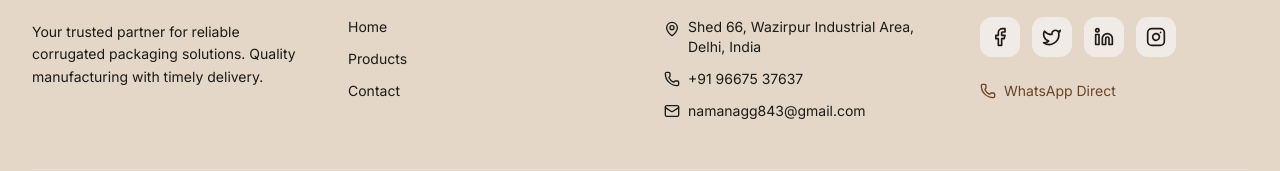
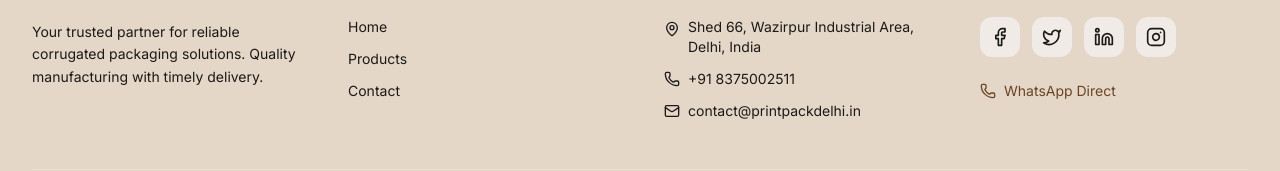
Before and after one commit to dheerajNexadvent04/dheerajNexadvent04, a React (Vite) app in the folder apps/web/: page / in a window 1280 px wide. Shown: the part 6568-6739 px from the top of the page. Built offline with nearby package versions, Linux system fonts and the light colour scheme.

Commit message:
Update Footer.jsx

```diff
--- a/apps/web/src/components/Footer.jsx
+++ b/apps/web/src/components/Footer.jsx
@@ -63,11 +63,11 @@ function Footer() {
               </li>
               <li className="flex items-center gap-2">
                 <Phone className="w-4 h-4 flex-shrink-0" />
-                <span>+91 96675 37637</span>
+                <span>+91 8375002511</span>
               </li>
               <li className="flex items-center gap-2">
                 <Mail className="w-4 h-4 flex-shrink-0" />
-                <span>namanagg843@gmail.com</span>
+                <span>contact@printpackdelhi.in</span>
               </li>
             </ul>
           </div>
```
